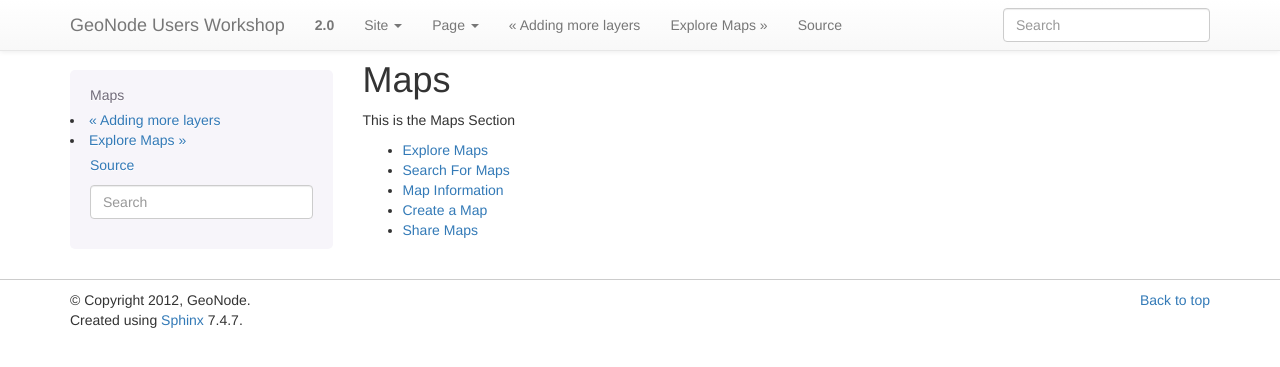
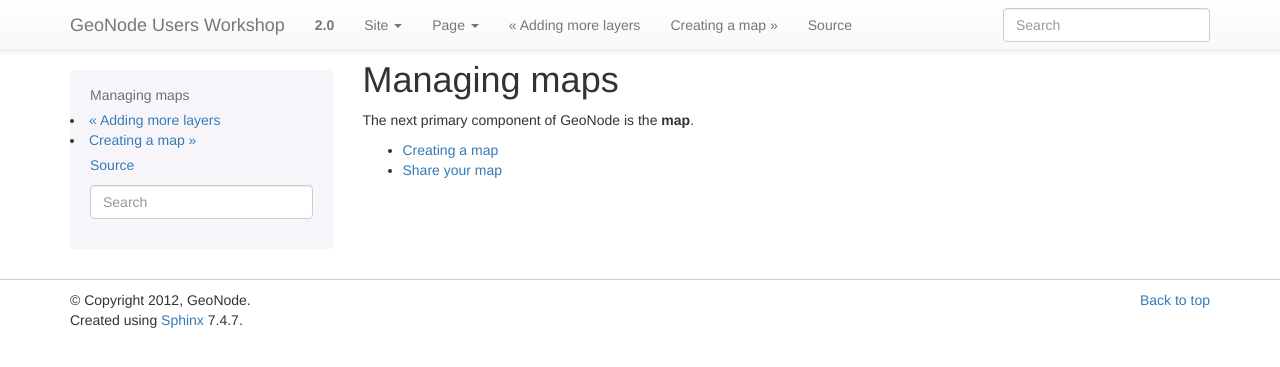
Before and after one commit to lucacasagrande/geonode-workshops, a Sphinx documentation site: the page built from user/source/maps/index.rst, in a window 1280 px wide. Shown: the top 367 px of the page. Built offline with Sphinx 7.4.7, drawn with Linux system fonts in a browser that asks for light colours.

Commit message:
Revised managing maps section

```diff
--- a/user/source/maps/explore.rst
+++ /dev/null
@@ -1,2 +0,0 @@
-Explore Maps
-============
--- a/user/source/maps/index.rst
+++ b/user/source/maps/index.rst
@@ -1,15 +1,14 @@
 .. _maps:
 
-Maps
-====
+Managing maps
+=============
 
-This is the Maps Section
+The next primary component of GeoNode is the **map**.
+
+.. todo:: Maps are comprised of various layers and...
 
 .. toctree::
    :maxdepth: 2
 
-   explore
-   search
-   info
    create
    share
--- a/user/source/maps/info.rst
+++ /dev/null
@@ -1,2 +0,0 @@
-Map Information
-===============
--- a/user/source/maps/search.rst
+++ /dev/null
@@ -1,2 +0,0 @@
-Search For Maps
-===============
--- a/user/source/maps/share.rst
+++ b/user/source/maps/share.rst
@@ -1,2 +1,6 @@
-Share Maps
-==========
+.. _maps.share:
+
+Share your map
+==============
+
+.. todo:: Publish map, embed code, permissions, etc.
```
Also changed, not shown: user/source/maps/create.rst (+6 -2 lines).
